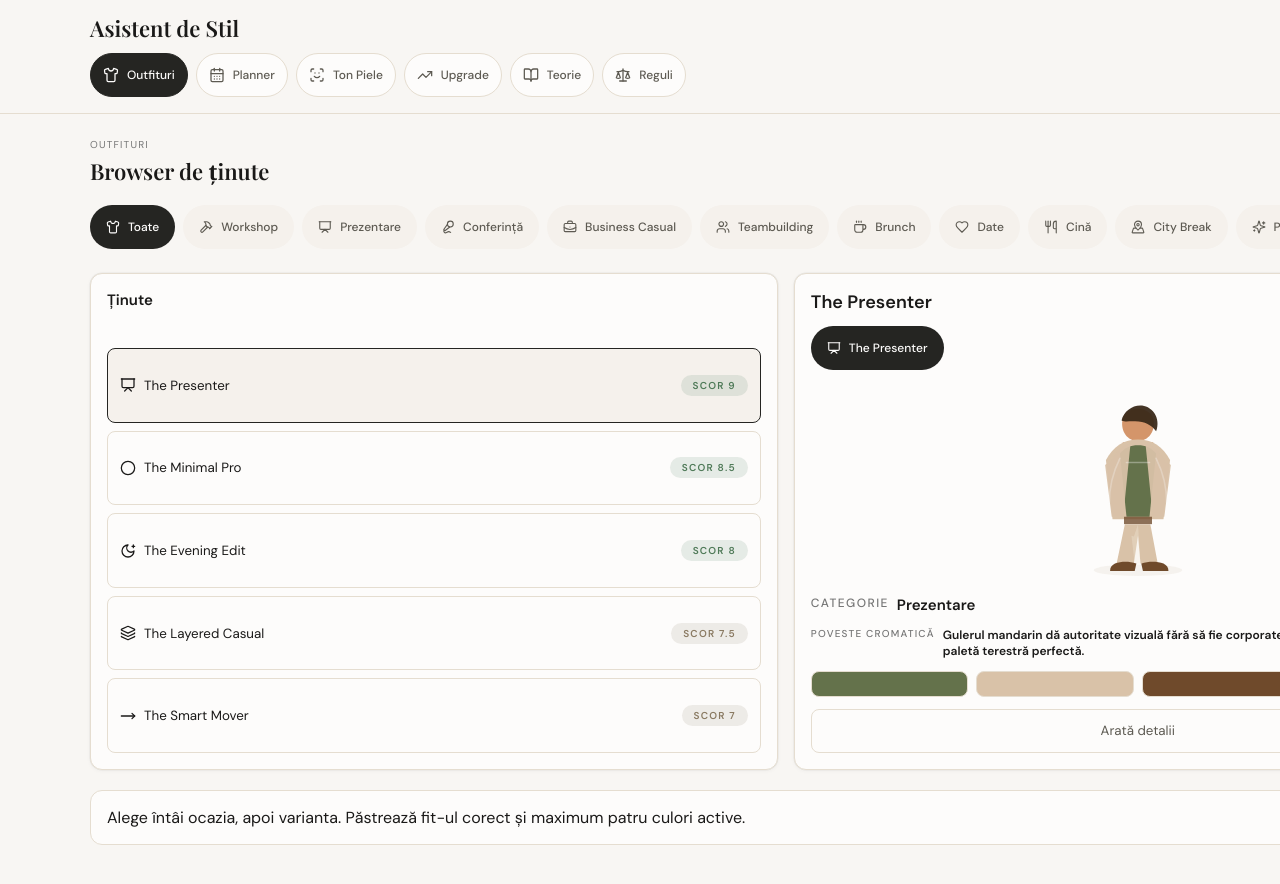
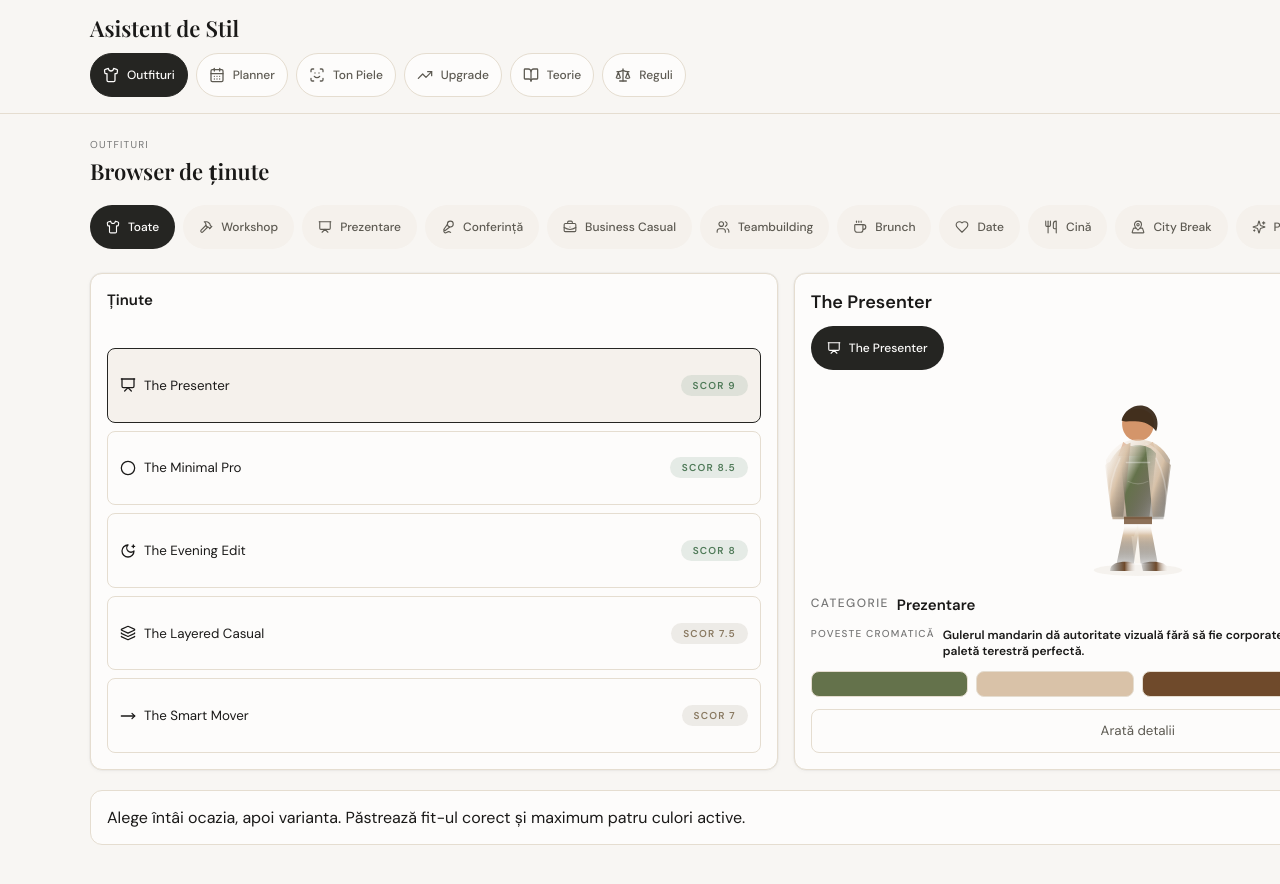
Before and after one commit to Daniel-OD/style_app, a React (Vite) app: page / in a window 1280 px wide. Shown: the top 884 px of the page. Built offline with nearby package versions, Linux system fonts and the light colour scheme.

Commit message:
feat: add subtle material depth to outfit figure

```diff
--- a/src/components/ui/Figure.jsx
+++ b/src/components/ui/Figure.jsx
@@ -3,6 +3,10 @@ import { motion } from "../../design/motion";
 
 const fillMotion = {
   transition: motion.safeTransition("fill 300ms ease, opacity 300ms ease, transform 300ms ease"),
+};
+
+const surfaceMotion = {
+  transition: motion.safeTransition("opacity 300ms ease, transform 300ms ease"),
 };
 
 /**
@@ -24,6 +28,7 @@ function Figure({ f, size = 148, skin = FIG.skin, hair = FIG.hair }) {
   const shoesFill = figure.shoes || FIG.neutralDeep;
   const beltFill = figure.belt || figure.accent || shoesFill;
   const hasLayer = Boolean(figure.layer);
+  const uid = `figure-${String(topFill + bottomFill + shoesFill + layerFill).replace(/[^a-zA-Z0-9]/g, "")}`;
 
   return (
     <svg
@@ -40,53 +45,71 @@ function Figure({ f, size = 148, skin = FIG.skin, hair = FIG.hair }) {
         margin: "0 auto",
       }}
     >
+      <defs>
+        <linearGradient id={`${uid}-top`} x1="0" y1="0" x2="1" y2="1">
+          <stop offset="0" stopColor={T.bgCard} stopOpacity="0.22" />
+          <stop offset="0.42" stopColor={topFill} stopOpacity="1" />
+          <stop offset="1" stopColor={T.bgInk} stopOpacity="0.18" />
+        </linearGradient>
+        <linearGradient id={`${uid}-layer`} x1="0" y1="0" x2="1" y2="1">
+          <stop offset="0" stopColor={T.bgCard} stopOpacity="0.18" />
+          <stop offset="0.48" stopColor={layerFill} stopOpacity="1" />
+          <stop offset="1" stopColor={T.bgInk} stopOpacity="0.2" />
+        </linearGradient>
+        <linearGradient id={`${uid}-bottom`} x1="0" y1="0" x2="0" y2="1">
+          <stop offset="0" stopColor={T.bgCard} stopOpacity="0.14" />
+          <stop offset="0.28" stopColor={bottomFill} stopOpacity="1" />
+          <stop offset="1" stopColor={T.bgInk} stopOpacity="0.2" />
+        </linearGradient>
+        <linearGradient id={`${uid}-shoe`} x1="0" y1="0" x2="1" y2="0">
+          <stop offset="0" stopColor={T.bgInk} stopOpacity="0.18" />
+          <stop offset="0.55" stopColor={shoesFill} stopOpacity="1" />
+          <stop offset="1" stopColor={T.bgCard} stopOpacity="0.12" />
+        </linearGradient>
+        <pattern id={`${uid}-weave`} width="6" height="6" patternUnits="userSpaceOnUse">
+          <path d="M0 1.5h6M1.5 0v6" stroke={T.bgCard} strokeWidth="0.45" opacity="0.22" />
+        </pattern>
+      </defs>
+
       <ellipse cx="90" cy="224" rx="54" ry="7" fill={T.bgSubtle} opacity="0.82" />
 
-      <path
-        d="M71 42c2-19 35-19 38 0 2 13-6 25-19 25S69 55 71 42Z"
-        fill={skin}
-        style={fillMotion}
-      />
+      <path d="M71 42c2-19 35-19 38 0 2 13-6 25-19 25S69 55 71 42Z" fill={skin} style={fillMotion} />
       <path
         d="M70 42c4-18 28-26 40-9 4 6 5 14 2 22-6-8-15-13-29-12-5 0-9 1-13-1Z"
         fill={hair}
         opacity="0.95"
         style={fillMotion}
       />
-      <path
-        d="M72 68c10 8 26 8 36 0l6 17H66l6-17Z"
-        fill={skin}
-        opacity="0.88"
-        style={fillMotion}
-      />
+      <path d="M72 68c10 8 26 8 36 0l6 17H66l6-17Z" fill={skin} opacity="0.88" style={fillMotion} />
 
       <path
         d="M51 90c9-17 22-25 39-25s30 8 39 25l-8 72H59L51 90Z"
-        fill={layerFill}
+        fill={`url(#${uid}-layer)`}
         opacity={hasLayer ? "1" : "0.2"}
         style={fillMotion}
       />
-      <path
-        d="M68 82c6-7 13-10 22-10s16 3 22 10l-8 77H76L68 82Z"
-        fill={topFill}
-        style={fillMotion}
-      />
+      <path d="M68 82c6-7 13-10 22-10s16 3 22 10l-8 77H76L68 82Z" fill={`url(#${uid}-top)`} style={fillMotion} />
+      <path d="M70 85c7-8 13-11 20-11s13 3 20 11l-2 17H72l-2-17Z" fill={`url(#${uid}-weave)`} opacity="0.22" style={surfaceMotion} />
       {hasLayer ? (
         <>
-          <path d="M56 92c7-12 14-19 25-23l-9 90H58L50 96c2-2 4-3 6-4Z" fill={layerFill} opacity="0.94" style={fillMotion} />
-          <path d="M124 92c-7-12-14-19-25-23l9 90h14l8-63c-2-2-4-3-6-4Z" fill={layerFill} opacity="0.94" style={fillMotion} />
+          <path d="M56 92c7-12 14-19 25-23l-9 90H58L50 96c2-2 4-3 6-4Z" fill={`url(#${uid}-layer)`} opacity="0.94" style={fillMotion} />
+          <path d="M124 92c-7-12-14-19-25-23l9 90h14l8-63c-2-2-4-3-6-4Z" fill={`url(#${uid}-layer)`} opacity="0.94" style={fillMotion} />
+          <path d="M61 94c5-8 10-14 17-18l-5 78H61l-6-55c2-2 4-4 6-5Z" fill={`url(#${uid}-weave)`} opacity="0.18" style={surfaceMotion} />
+          <path d="M119 94c-5-8-10-14-17-18l5 78h12l6-55c-2-2-4-4-6-5Z" fill={`url(#${uid}-weave)`} opacity="0.18" style={surfaceMotion} />
         </>
       ) : null}
 
       <path d="M73 159h34v9H73z" fill={beltFill} opacity="0.78" style={fillMotion} />
-      <path d="M74 168h31l9 48H93l-3-34-5 34H64l10-48Z" fill={bottomFill} style={fillMotion} />
+      <path d="M74 168h31l9 48H93l-3-34-5 34H64l10-48Z" fill={`url(#${uid}-bottom)`} style={fillMotion} />
+      <path d="M75 172h29l6 39H93l-3-29-5 29H68l7-39Z" fill={`url(#${uid}-weave)`} opacity="0.16" style={surfaceMotion} />
       <path d="M85 183l5-15 3 48h-7l-4-34 3 1Z" fill={socksFill} opacity="0.34" style={fillMotion} />
-      <path d="M62 216c8-3 17-3 26 0l-2 9H56c0-4 2-7 6-9Z" fill={shoesFill} style={fillMotion} />
-      <path d="M94 216c9-3 19-3 27 0 4 2 6 5 6 9H96l-2-9Z" fill={shoesFill} style={fillMotion} />
+      <path d="M62 216c8-3 17-3 26 0l-2 9H56c0-4 2-7 6-9Z" fill={`url(#${uid}-shoe)`} style={fillMotion} />
+      <path d="M94 216c9-3 19-3 27 0 4 2 6 5 6 9H96l-2-9Z" fill={`url(#${uid}-shoe)`} style={fillMotion} />
 
       <path d="M68 88c-9 18-13 36-13 55" stroke={T.bgCard} strokeWidth="2" strokeLinecap="round" opacity="0.28" fill="none" />
       <path d="M112 88c9 18 13 36 13 55" stroke={T.bgCard} strokeWidth="2" strokeLinecap="round" opacity="0.28" fill="none" />
       <path d="M76 93h28" stroke={T.bgCard} strokeWidth="2" strokeLinecap="round" opacity="0.34" fill="none" />
+      <path d="M78 116c8 4 16 4 24 0" stroke={T.bgCard} strokeWidth="1.3" strokeLinecap="round" opacity="0.2" fill="none" />
     </svg>
   );
 }
```
